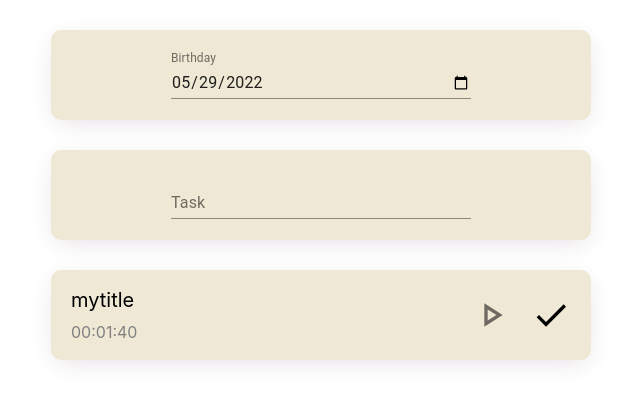
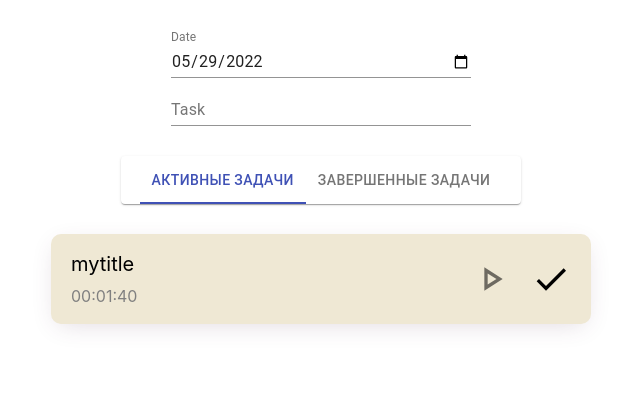
Before and after one commit to Asela24/toDoApp, a React (Create React App) app: page / in a window 1280 px wide. Shown: the top 404 px of the page, without its empty margins (319-959 px from the left). Built offline with nearby package versions, Linux system fonts and the light colour scheme.

Commit message:
добавление табов переключения

```diff
--- a/src/pages/mainPage/MainPage.styles.ts
+++ b/src/pages/mainPage/MainPage.styles.ts
@@ -4,15 +4,18 @@ const useStyles = makeStyles((theme) => ({
   container: {
     display: 'flex',
     flexWrap: 'wrap',
-    justifyContent: 'center',
+    alignContent: 'center',
+    flexDirection: 'column',
+    margin: '30px 0',
   },
   textField: {
     marginLeft: theme.spacing(1),
     marginRight: theme.spacing(1),
     width: 300,
   },
-  inputField: {
-    width: 300,
+  paperStyle: {
+    width: '400px',
+    margin: '0 auto',
   },
 }));
 
--- a/src/pages/mainPage/MainPage.tsx
+++ b/src/pages/mainPage/MainPage.tsx
@@ -2,22 +2,28 @@
 import TextField from '@material-ui/core/TextField';
 import React, { FC } from 'react';
 import classNames from 'classnames';
+import { Paper, Tabs } from '@material-ui/core';
+import Tab from '@material-ui/core/Tab';
 import { Task } from '../../shared/ui/task';
 import useStyles from './MainPage.styles';
-import { CommonStyles } from '../../styles/Common.styles';
 
 // eslint-disable-next-line import/prefer-default-export
 export const MainPage: FC = () => {
   const classes = useStyles();
-  const commonStyle = CommonStyles();
   const todayDate = new Date().toLocaleDateString('fr-CA', { year: 'numeric', month: '2-digit', day: '2-digit' });
+  const [value, setValue] = React.useState(0);
+
+  // eslint-disable-next-line @typescript-eslint/ban-types
+  const handleChange = (event: React.ChangeEvent<{}>, newValue: number) => {
+    setValue(newValue);
+  };
 
   return (
     <div>
-      <div className={classNames(classes.container, commonStyle.containerStyles)}>
+      <div className={classNames(classes.container)}>
         <TextField
           id="date"
-          label="Birthday"
+          label="Date"
           type="date"
           defaultValue={todayDate}
           className={classes.textField}
@@ -25,10 +31,20 @@ export const MainPage: FC = () => {
             shrink: true,
           }}
         />
+        <TextField id="standard-basic" label="Task" className={classes.textField} />
       </div>
-      <div className={classNames(classes.container, commonStyle.containerStyles)}>
-        <TextField id="standard-basic" label="Task" className={classes.inputField} />
-      </div>
+      <Paper className={classes.paperStyle}>
+        <Tabs
+          value={value}
+          onChange={handleChange}
+          indicatorColor="primary"
+          textColor="primary"
+          centered
+        >
+          <Tab label="Активные задачи" />
+          <Tab label="Завершенные задачи" />
+        </Tabs>
+      </Paper>
       <Task
         timer={100}
         title="mytitle"
```
Also changed, not shown: .eslintrc.json, src/shared/ui/task/index.ts (line endings or trailing spaces).
